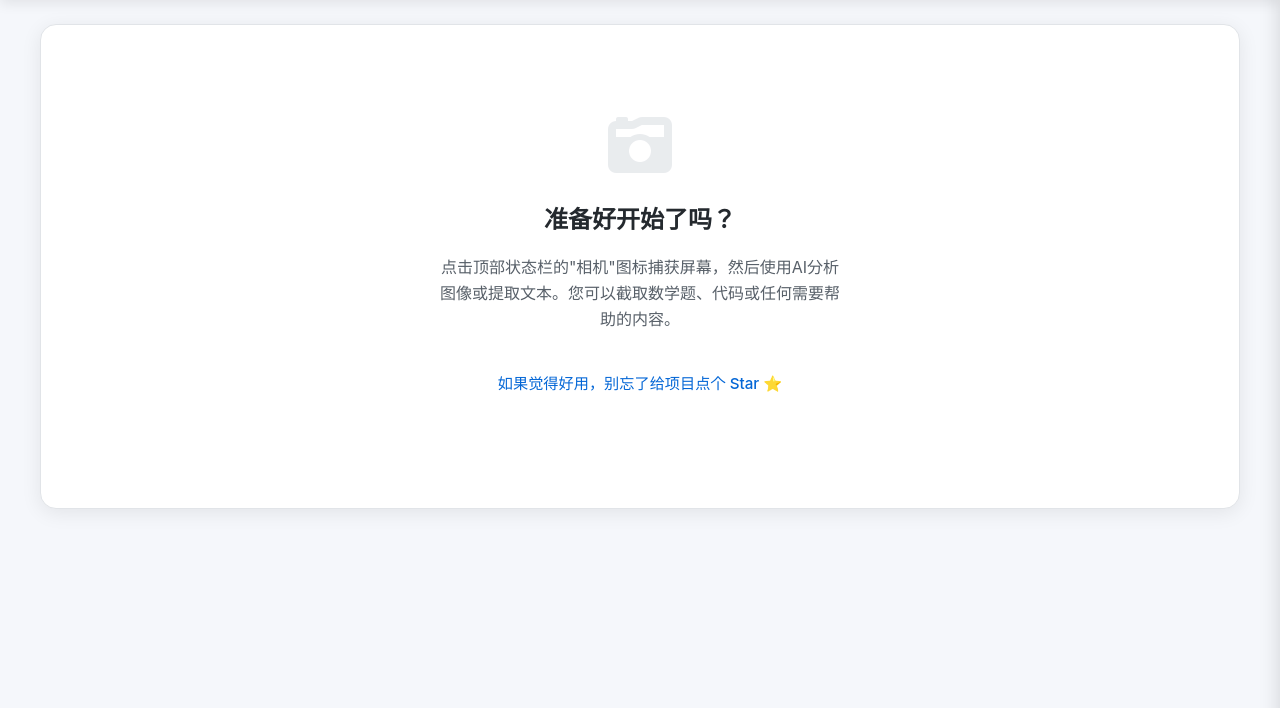
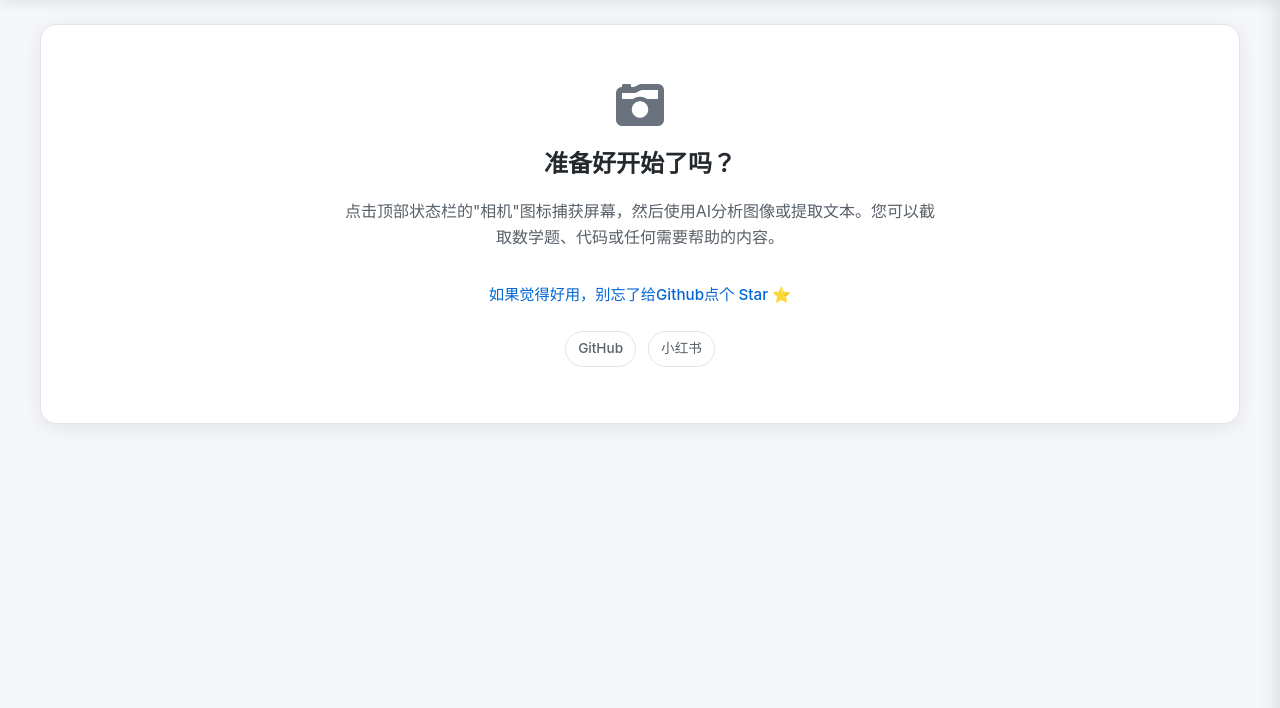
Before and after one commit to Zippland/Snap-Solver, a Flask app: page / in a window 1280 px wide. Shown: the part 61-769 px from the top of the page. Run offline with Flask 3, Linux system fonts and the light colour scheme; data that the repository does not hold is empty; parts of the project's set-up code (start-up, migrations or seed data) failed here and were passed over; some libraries are stand-ins or nearby versions.

Commit message:
优化提示词管理界面样式，添加社交链接和描述显示功能；更新设置管理器以支持新提示词描述的加载和显示，提升用户体验。

```diff
--- a/static/style.css
+++ b/static/style.css
@@ -1714,29 +1714,26 @@ button:disabled {
     flex-direction: column;
     align-items: center;
     justify-content: center;
-    padding: 4rem 2rem;
     text-align: center;
-    color: var(--text-secondary);
+    padding: 2rem;
     height: 100%;
 }
 
 .empty-state i {
-    font-size: 4rem;
-    margin-bottom: 1.5rem;
-    color: var(--border-color);
-    opacity: 0.7;
+    font-size: 3rem;
+    color: var(--text-tertiary);
+    margin-bottom: 1rem;
 }
 
 .empty-state h3 {
     font-size: 1.5rem;
-    font-weight: 600;
     margin-bottom: 1rem;
     color: var(--text-primary);
 }
 
 .empty-state p {
-    font-size: 1rem;
-    max-width: 400px;
+    color: var(--text-secondary);
+    max-width: 600px;
     margin: 0 auto 1.5rem;
     line-height: 1.6;
 }
@@ -1744,13 +1741,76 @@ button:disabled {
 .empty-state .star-prompt {
     color: var(--primary);
     font-weight: 500;
-    margin-top: 1rem;
+    margin-top: 0.5rem;
+    margin-bottom: 1rem;
     font-size: 0.95rem;
 }
 
 .empty-state .star-prompt:hover {
     transform: scale(1.02);
     transition: transform 0.2s ease;
+}
+
+/* 空状态社交链接 */
+.empty-state-social {
+    display: flex;
+    gap: 12px;
+    margin-top: 0.5rem;
+}
+
+.social-link {
+    display: flex;
+    align-items: center;
+    gap: 6px;
+    padding: 6px 12px;
+    border-radius: 20px;
+    font-size: 0.85rem;
+    font-weight: 500;
+    text-decoration: none;
+    color: var(--text-secondary);
+    background-color: rgba(var(--surface-rgb), 0.5);
+    border: 1px solid var(--border-color);
+    transition: all 0.25s ease;
+}
+
+.social-link:hover {
+    transform: translateY(-2px);
+    color: var(--primary);
+    box-shadow: 0 2px 8px rgba(0,0,0,0.08);
+}
+
+.social-link i {
+    font-size: 0.95rem;
+}
+
+.github-link:hover {
+    background-color: rgba(60, 60, 60, 0.08);
+    border-color: rgba(60, 60, 60, 0.2);
+}
+
+.xiaohongshu-link:hover {
+    background-color: rgba(255, 36, 66, 0.08);
+    border-color: rgba(255, 36, 66, 0.2);
+}
+
+.xiaohongshu-link i {
+    color: #ff2442;
+}
+
+/* 暗色主题社交链接 */
+[data-theme="dark"] .social-link {
+    background-color: rgba(255, 255, 255, 0.05);
+    border-color: rgba(255, 255, 255, 0.1);
+}
+
+[data-theme="dark"] .github-link:hover {
+    background-color: rgba(255, 255, 255, 0.1);
+    border-color: rgba(255, 255, 255, 0.2);
+}
+
+[data-theme="dark"] .xiaohongshu-link:hover {
+    background-color: rgba(255, 36, 66, 0.15);
+    border-color: rgba(255, 36, 66, 0.3);
 }
 
 .loading-message {
--- a/templates/index.html
+++ b/templates/index.html
@@ -65,7 +65,15 @@
                     <i class="fas fa-camera-retro"></i>
                     <h3>准备好开始了吗？</h3>
                     <p>点击顶部状态栏的"相机"图标捕获屏幕，然后使用AI分析图像或提取文本。您可以截取数学题、代码或任何需要帮助的内容。</p>
-                    <p class="star-prompt">如果觉得好用，别忘了给项目点个 Star ⭐</p>
+                    <p class="star-prompt">如果觉得好用，别忘了给Github点个 Star ⭐</p>
+                    <div class="empty-state-social">
+                        <a href="https://github.com/Zippland/Snap-Solver/" target="_blank" class="social-link github-link">
+                            <span>GitHub</span>
+                        </a>
+                        <a href="https://www.xiaohongshu.com/user/profile/623e8b080000000010007721" target="_blank" class="social-link xiaohongshu-link">
+                            <span>小红书</span>
+                        </a>
+                    </div>
                 </div>
                 <div id="imagePreview" class="image-preview hidden">
                     <div class="image-container">
@@ -174,13 +182,12 @@
                     </div>
                     <div class="setting-group prompt-setting-group">
                         <div class="prompt-header">
-                            <label for="systemPrompt"><i class="fas fa-comment-alt"></i> 系统提示词</label>
+                            <label for="promptSelect"><i class="fas fa-comment-alt"></i> 系统提示词</label>
                             <div class="prompt-actions">
                                 <select id="promptSelect" title="选择预设提示词">
-                                    <option value="">-- 选择预设提示词 --</option>
                                 </select>
-                                <button id="savePromptBtn" class="icon-btn" title="保存当前提示词">
-                                    <i class="fas fa-save"></i>
+                                <button id="savePromptBtn" class="icon-btn" title="编辑当前提示词">
+                                    <i class="fas fa-edit"></i>
                                 </button>
                                 <button id="newPromptBtn" class="icon-btn" title="新建提示词">
                                     <i class="fas fa-plus"></i>
@@ -190,7 +197,10 @@
                                 </button>
                             </div>
                         </div>
-                        <textarea id="systemPrompt" rows="3">您是一位专业的问题解决专家。请逐步分析问题，找出问题所在，并提供详细的解决方案。始终使用用户偏好的语言回答。</textarea>
+                        <div id="promptDescription" class="prompt-description">
+                            <p>您是一位专业的问题解决专家。请逐步分析问题，找出问题所在，并提供详细的解决方案。始终使用用户偏好的语言回答。</p>
+                        </div>
+                        <textarea id="systemPrompt" class="hidden">您是一位专业的问题解决专家。请逐步分析问题，找出问题所在，并提供详细的解决方案。始终使用用户偏好的语言回答。</textarea>
                     </div>
                 </div>
 
@@ -416,8 +426,8 @@
             <textarea id="promptContent" placeholder="输入提示词内容..."></textarea>
         </div>
         <div class="form-group">
-            <label for="promptDescription">描述（可选）</label>
-            <input type="text" id="promptDescription" placeholder="简短描述">
+            <label for="promptDescriptionEdit">描述（可选）</label>
+            <input type="text" id="promptDescriptionEdit" placeholder="简短描述">
         </div>
         <div class="dialog-buttons">
             <button class="cancel-btn" id="cancelPromptBtn">取消</button>
```
Also changed, not shown: other parts of static/style.css (+31 -7 lines), static/js/settings.js (+76 -31 lines).
